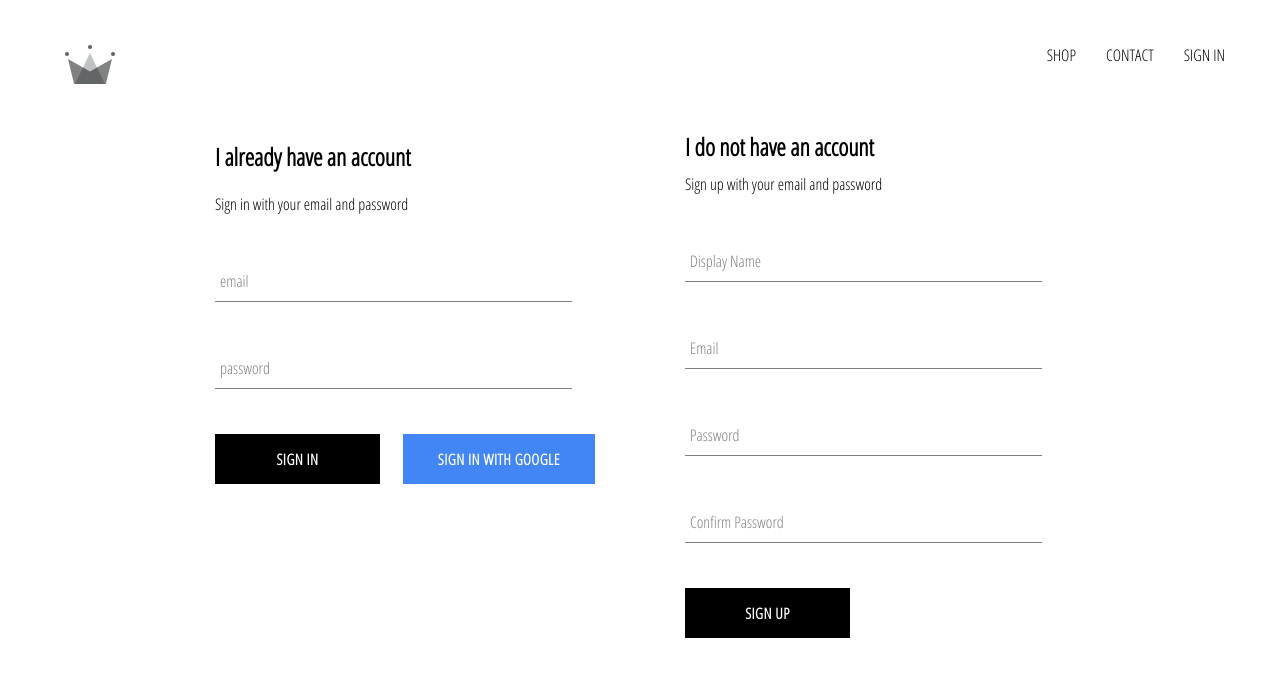
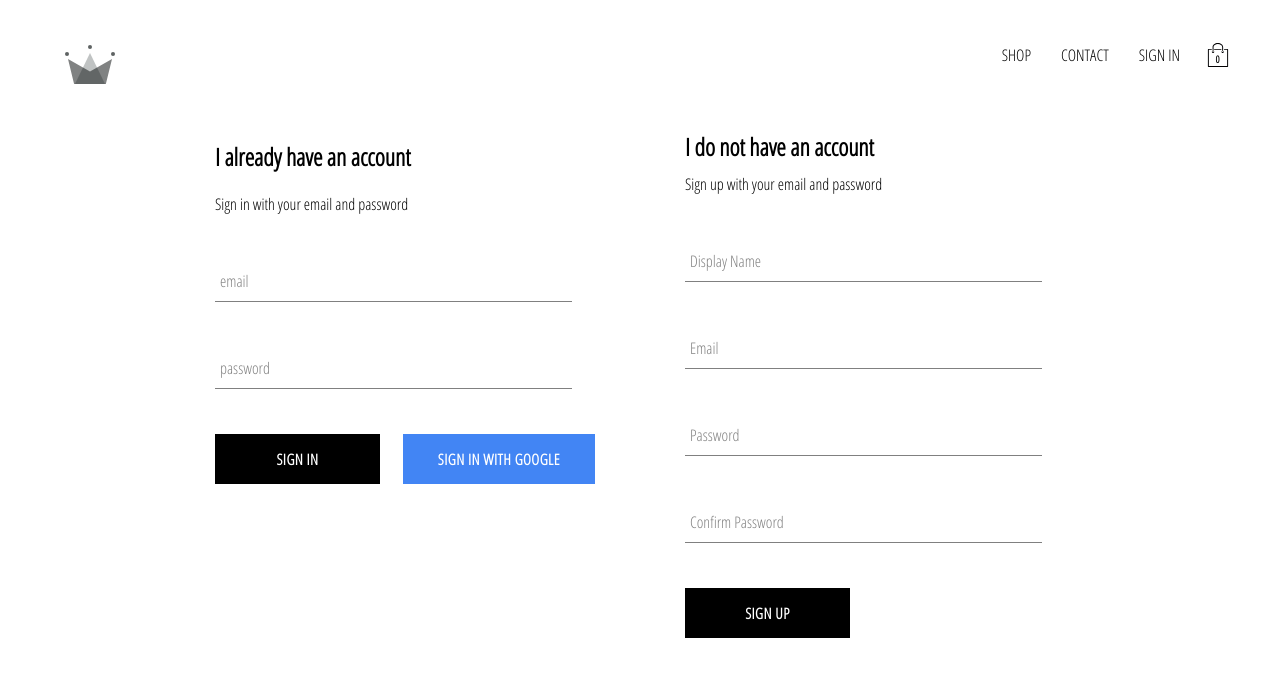
Before and after one commit to Trebilcode/e-commerce-react-app, a React (Create React App) app: page /signin in a window 1280 px wide. Shown: the top 676 px of the page. Built offline with nearby package versions, Linux system fonts and the light colour scheme; no server answers.

Commit message:
Added cartIcon and CartDropDown components into app and added cart reducer

```diff
--- /dev/null
+++ b/src/components/cart-dropdown/CartDropdown.js
@@ -0,0 +1,16 @@
+import React from 'react';
+
+import './CartDropdown.scss';
+import CustomButton from '../custom-button/CustomButton';
+
+
+const CartDropdown = () => (
+  <div className='cart-dropdown'>
+    <div className='cart-items'>
+    </div>
+    <CustomButton>GO TO CHECKOUT</CustomButton>
+  </div>
+);
+
+
+export default CartDropdown;
--- /dev/null
+++ b/src/components/cart-dropdown/CartDropdown.scss
@@ -0,0 +1,24 @@
+.cart-dropdown {
+  position: absolute;
+  width: 240px;
+  height: 340px;
+  display: flex;
+  flex-direction: column;
+  padding: 20px;
+  border: 1px solid black;
+  background-color: white;
+  top: 90px;
+  right: 40px;
+  z-index: 5;
+
+  .cart-items {
+    height: 240px;
+    display: flex;
+    flex-direction: column;
+    overflow: scroll;
+  }
+
+  button {
+    margin-top: auto;
+  }
+}
--- /dev/null
+++ b/src/components/cart-icon/CartIcon.js
@@ -0,0 +1,22 @@
+import React from 'react';
+import { connect } from 'react-redux';
+
+import { ReactComponent as ShoppingIcon } from '../../assets/cart-icon-svg/CartIcon.svg';
+
+import './CartIcon.scss';
+import { toggleCartHidden } from '../../redux/cart/cart.actions';
+
+
+const CartIcon = ( { toggleCartHidden }) => (
+  <div className='cart-icon' onClick={toggleCartHidden}>
+    <ShoppingIcon className='shopping-icon' />
+    <span className='item-count'>0</span>
+  </div>
+);
+
+
+const mapDispatchToProps = dispatch => ({
+  toggleCartHidden: () => dispatch(toggleCartHidden())
+})
+
+export default connect(null, mapDispatchToProps)(CartIcon);
--- /dev/null
+++ b/src/components/cart-icon/CartIcon.scss
@@ -0,0 +1,21 @@
+.cart-icon {
+  width: 45px;
+  height: 45px;
+  position: relative;
+  display: flex;
+  align-items: center;
+  justify-content: center;
+  cursor: pointer;
+
+  .shopping-icon {
+    width: 24px;
+    height: 24px;
+  }
+
+  .item-count {
+    position: absolute;
+    font-size: 10px;
+    font-weight: bold;
+    bottom: 12px;
+  }
+}
--- a/src/components/header/Header.js
+++ b/src/components/header/Header.js
@@ -5,9 +5,12 @@ import { connect } from 'react-redux';
 import './Header.scss';
 import { ReactComponent as Logo } from '../../assets/crown-svg/crown.svg';
 import { auth } from 'firebase';
+import CartIcon from '../cart-icon/CartIcon';
+import CartDropdown from '../cart-dropdown/CartDropdown';
 
 
-const Header = ({ currentUser }) => (
+
+const Header = ({ currentUser, hidden }) => (
   <div className='header'>
 
     <Link className='logo-container' to='/'>
@@ -29,12 +32,18 @@ const Header = ({ currentUser }) => (
         <div className='option' onClick={() => auth().signOut()}>SIGN OUT</div> :
         <Link className='option' to='/signin'>SIGN IN</Link>
       }
+      <CartIcon />
     </div>
+    {
+      !hidden && <CartDropdown />
+    }
+
   </div>
 );
 
-const mapStateToProps = state => ({
-  currentUser: state.user.currentUser
+const mapStateToProps = ({ user: { currentUser }, cart: { hidden } }) => ({
+  currentUser,
+  hidden
 });
 
 
--- /dev/null
+++ b/src/redux/cart/cart.actions.js
@@ -0,0 +1,5 @@
+import CartActionTypes from "./cart.actiontypes";
+
+export const toggleCartHidden = () => ({
+  type: CartActionTypes.TOGGLE_CART_HIDDEN
+})
--- /dev/null
+++ b/src/redux/cart/cart.actiontypes.js
@@ -0,0 +1,5 @@
+ const CartActionTypes = {
+  TOGGLE_CART_HIDDEN: 'TOGGLE_CART_HIDDEN'
+}
+
+export default CartActionTypes;
--- /dev/null
+++ b/src/redux/cart/cart.reducer.js
@@ -0,0 +1,19 @@
+import CartActionTypes from "./cart.actiontypes";
+
+const INITIAL_STATE = {
+  hidden: true
+}
+
+const cartReducer = (state = INITIAL_STATE, action) => {
+  switch (action.type) {
+    case CartActionTypes.TOGGLE_CART_HIDDEN:
+      return {
+        ...state,
+        hidden: !state.hidden
+      }
+    default:
+      return state;
+  }
+}
+
+export default cartReducer;
--- a/src/redux/root-reducer.js
+++ b/src/redux/root-reducer.js
@@ -1,8 +1,11 @@
 import { combineReducers } from 'redux';
 
 import userReducer from './user/user.reducer';
+import cartReducer from './cart/cart.reducer';
+
 
 
 export default combineReducers({
-  user: userReducer
+  user: userReducer,
+  cart: cartReducer
 })
--- a/src/redux/user/user.actions.js
+++ b/src/redux/user/user.actions.js
@@ -1,6 +1,6 @@
-import { userActionTypes } from "./user.types";
+import { userActionTypes } from "./useractions.types";
 
 export const setCurrentUser = user => ({
-  type: userActionTypes.setCurrentUser,
+  type: userActionTypes.SET_CURRENT_USER,
   payload: user
 })
--- a/src/redux/user/user.reducer.js
+++ b/src/redux/user/user.reducer.js
@@ -1,4 +1,4 @@
-import { userActionTypes } from "./user.types";
+import { userActionTypes } from "./useractions.types";
 
 
 const INITIAL_STATE = {
```
Also changed, not shown: src/assets/cart-icon-svg/CartIcon.svg (added), src/redux/user/useractions.types.js (renamed from src/redux/user/user.types.js).
